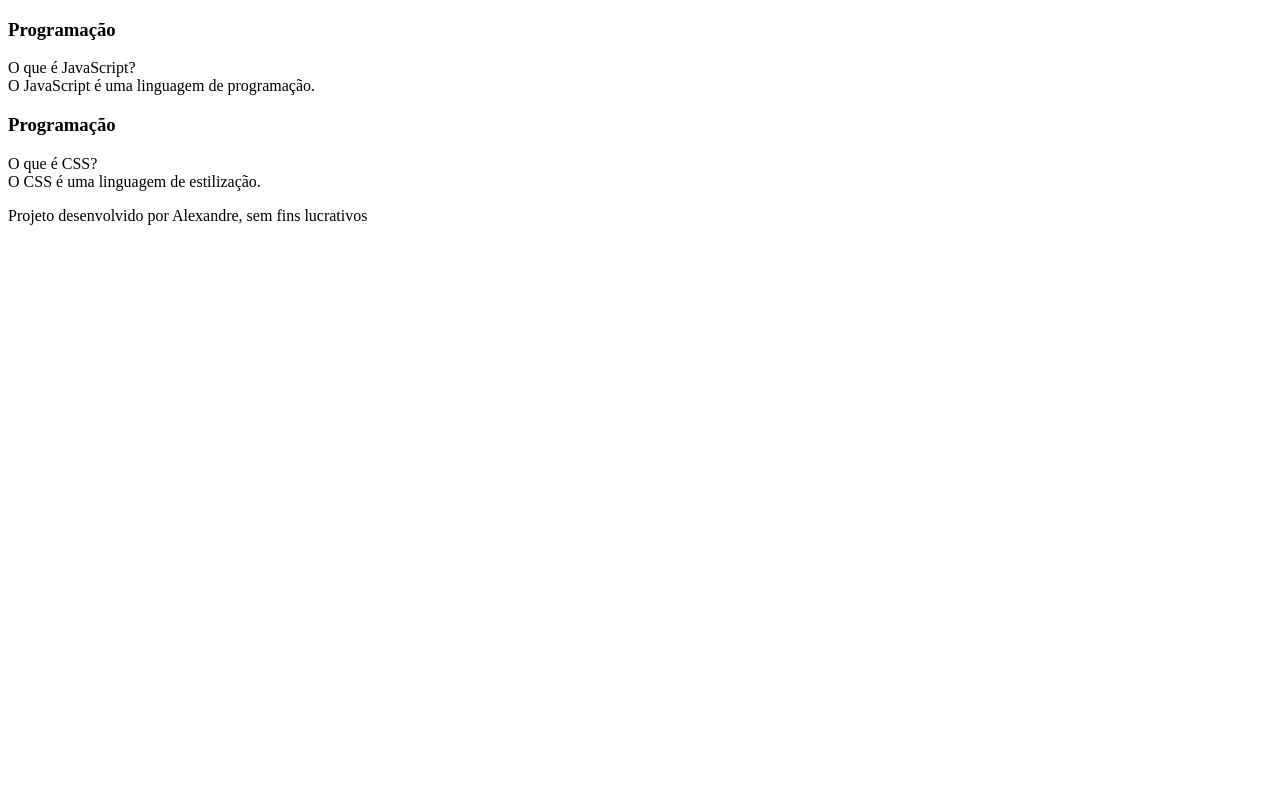
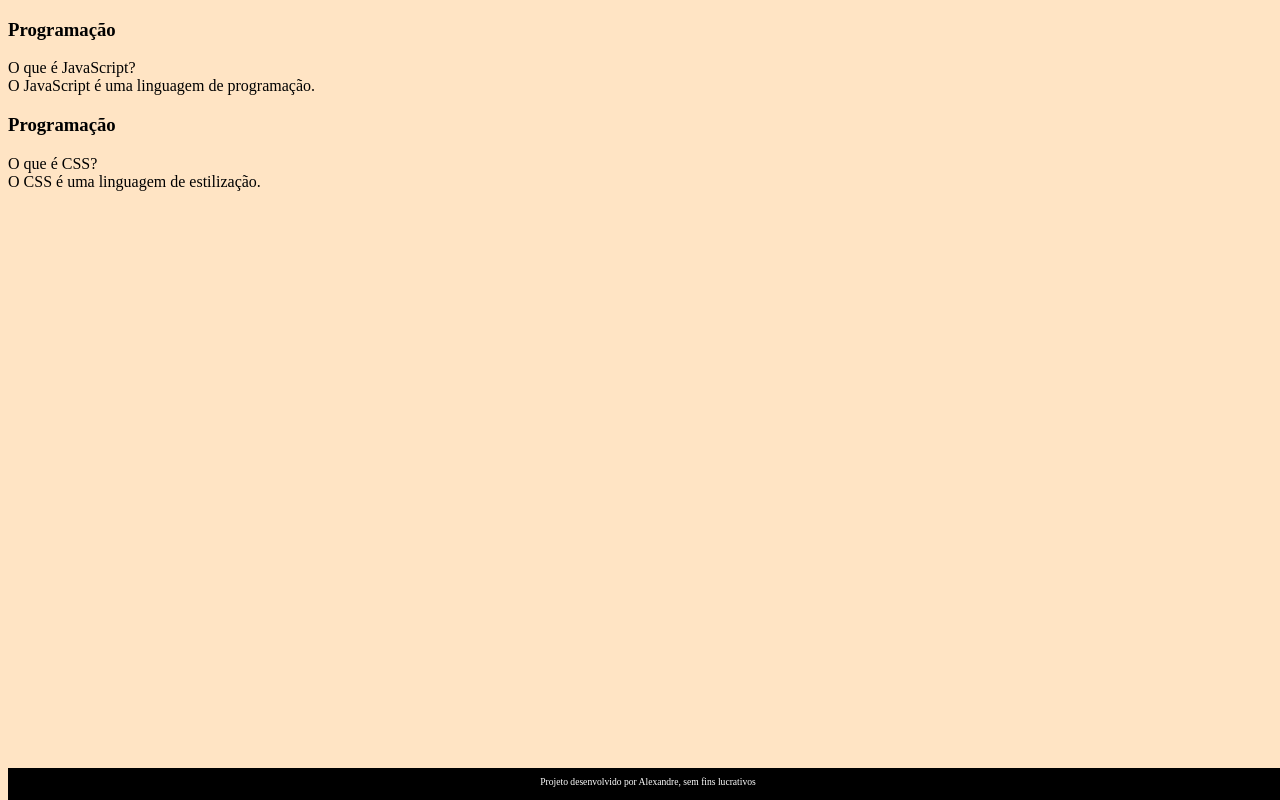
Before and after one commit to RafaelMasqueicos/FLASHCARDS, a plain HTML site: page index.html in a window 1280 px wide. Drawn offline with Linux system fonts and the light colour scheme.

Commit message:
folha de estilo

```diff
--- /dev/null
+++ b/assets/style.css
@@ -0,0 +1,18 @@
+body{
+    background-color: bisque;
+    font-family: Bai jamjuree;
+}
+
+footer{
+    background-color: black;
+    color: white;
+    position: fixed;
+    bottom: 0;
+    width: 100%;
+    height: 2rem;
+}
+footer p{
+    text-align: center;
+    font-size: 0.6rem;
+    margin-top: 0.5rem;
+}
--- a/index.html
+++ b/index.html
@@ -3,6 +3,7 @@
 <head>
     <meta charset="UTF-8">
     <meta name="viewport" content="width=device-width, initial-scale=1.0">
+    <link rel="stylesheet" href="assets/style.css">
     <title>Flashcard</title>
 </head>
 <body>
```
